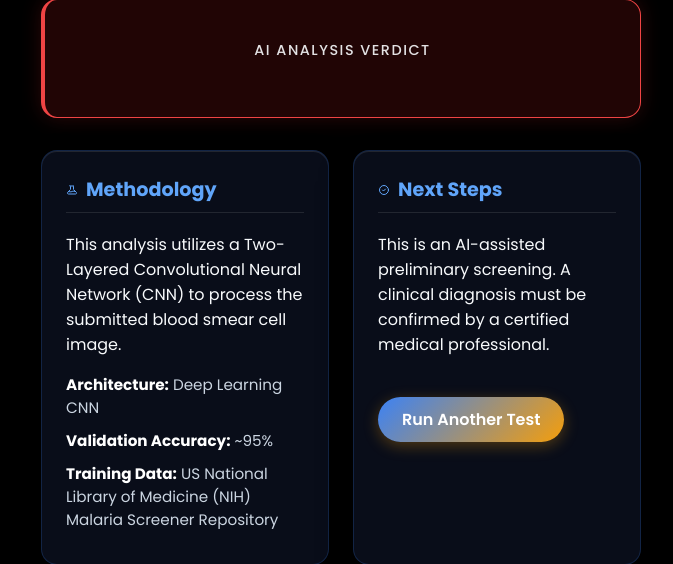
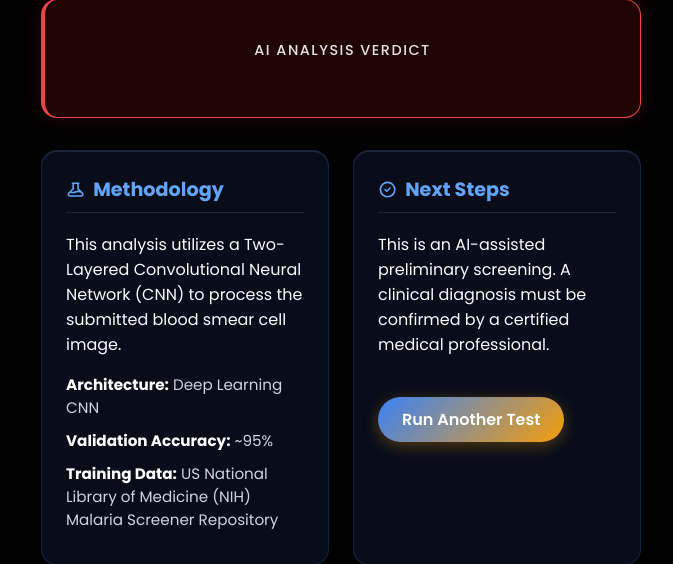
Before and after one commit to MDyaqoob-ali/MALARIA_DETECTION, a Flask app: template templates/result.html in a window 1280 px wide. Shown: the part 213-777 px from the top of the page, without its empty margins (607-1280 px from the left). Run offline with Flask 3, Linux system fonts and the light colour scheme; the template is opened without the code that fills it, so the values that code supplies are empty.

Commit message:
Fix SVG checkmark blowing up by enforcing strict inline styles and flex-shrink

```diff
--- a/templates/result.html
+++ b/templates/result.html
@@ -57,7 +57,7 @@
         <!-- Methodology -->
         <div class="glass-card report-panel">
             <h3>
-                <svg xmlns="http://www.w3.org/2000/svg" width="12" height="12" fill="none" viewBox="0 0 24 24" stroke="currentColor">
+                <svg xmlns="http://www.w3.org/2000/svg" style="width: 1.2rem; height: 1.2rem; flex-shrink: 0;" fill="none" viewBox="0 0 24 24" stroke="currentColor">
                     <path stroke-linecap="round" stroke-linejoin="round" stroke-width="2" d="M19.428 15.428a2 2 0 00-1.022-.547l-2.387-.477a6 6 0 00-3.86.517l-.318.158a6 6 0 01-3.86.517L6.05 15.21a2 2 0 00-1.806.547M8 4h8l-1 1v5.172a2 2 0 00.586 1.414l5 5c1.26 1.26.367 3.414-1.415 3.414H4.828c-1.782 0-2.674-2.154-1.414-3.414l5-5A2 2 0 009 10.172V5L8 4z" />
                 </svg>
                 Methodology
@@ -73,7 +73,7 @@
         <!-- Action / Next Steps -->
         <div class="glass-card report-panel">
              <h3>
-                <svg xmlns="http://www.w3.org/2000/svg" width="12" height="12" fill="none" viewBox="0 0 24 24" stroke="currentColor">
+                <svg xmlns="http://www.w3.org/2000/svg" style="width: 1.2rem; height: 1.2rem; flex-shrink: 0;" fill="none" viewBox="0 0 24 24" stroke="currentColor">
                     <path stroke-linecap="round" stroke-linejoin="round" stroke-width="2" d="M9 12l2 2 4-4m6 2a9 9 0 11-18 0 9 9 0 0118 0z" />
                 </svg>
                  Next Steps
```
